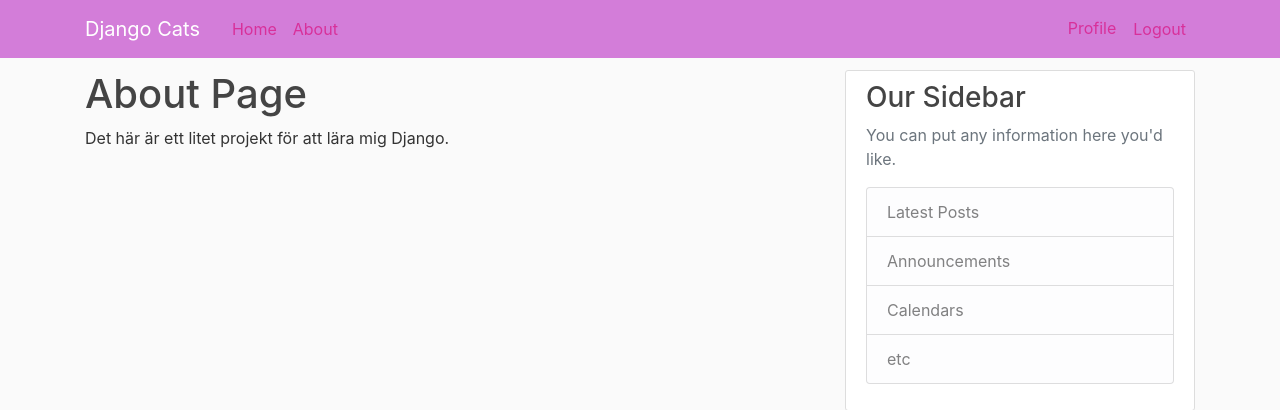
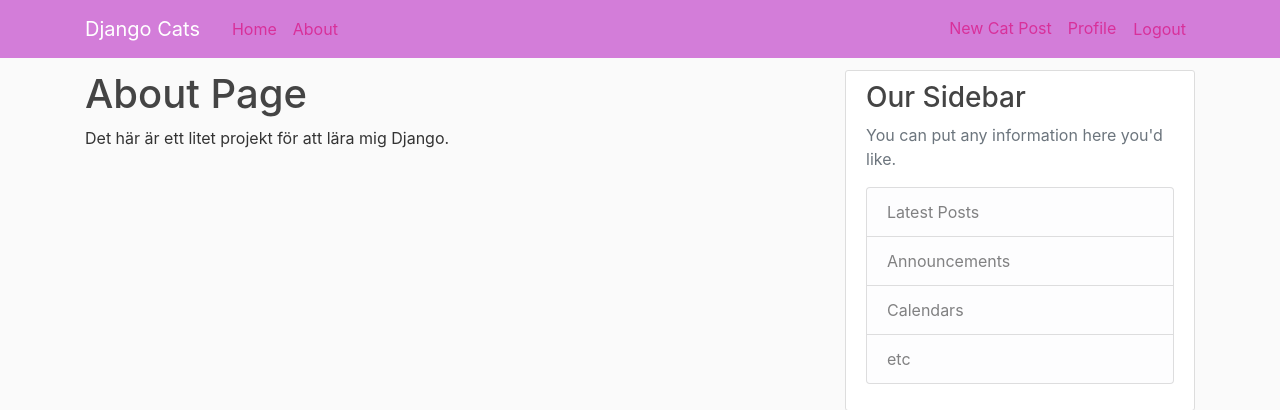
Before and after one commit to pernilla-jacobsen/MyFirst, a Django app: page /cats/about/ in a window 1280 px wide. Shown: the top 410 px of the page. Run offline with Django 5.2, Linux system fonts and the light colour scheme; a user stored in the database is signed in; some libraries are stand-ins or nearby versions.

Commit message:
fixed nav bar link

```diff
--- a/myfirsttdjango/cats/templates/cats/base.html
+++ b/myfirsttdjango/cats/templates/cats/base.html
@@ -36,12 +36,13 @@
 
             <div class="navbar-nav">
                {% if user.is_authenticated %}
+                  <a class="nav-item nav-link" href="{% url 'cat-create' %}">New Cat Post</a>
                   <a class="nav-item nav-link" href="{% url 'profile' %}">Profile</a>
                   <form action="{% url 'logout' %}" method="post" class="d-inline">
-                            {% csrf_token %}
-                            <button type="submit" class="nav-item nav-link btn btn-link">
+                        {% csrf_token %}
+                        <button type="submit" class="nav-item nav-link btn btn-link">
                               Logout
-                            </button>
+                        </button>
                   </form>
                 {% else %}
                   <a class="nav-item nav-link" href="{% url 'login' %}">Login</a>
```
Also changed, not shown: myfirsttdjango/db.sqlite3, myfirsttdjango/media/cat_pics/nelly12.jpg (added), myfirsttdjango/media/cat_pics/sphynx.jpg (added), myfirsttdjango/media/cat_pics/svart.jpeg (added).
